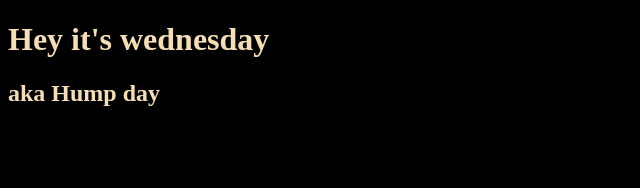
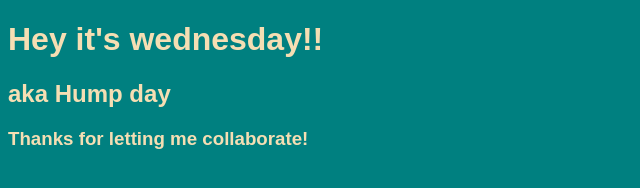
Before and after one commit to danjv1/https-github.com-danjv1-exercise1, a plain HTML site: page wednesday/index.html in a window 1280 px wide. Shown: the whole page, without its empty margins (0-640 px from the left). Drawn offline with Linux system fonts and the light colour scheme.

Commit message:
modified color and script.

```diff
--- a/wednesday/css/main.css
+++ b/wednesday/css/main.css
@@ -1,4 +1,5 @@
 body {
-    background-color: black;
+    background-color: teal;
     color: wheat;
+    font-family: sans-serif;
 }
--- a/wednesday/index.html
+++ b/wednesday/index.html
@@ -6,8 +6,9 @@
     <link rel="stylesheet" href="css/main.css" type="text/css">
 </head>
 <body>
-   <h1>Hey it's wednesday</h1>
+   <h1>Hey it's wednesday!!</h1>
    <h2>aka Hump day</h2>
+   <h3>Thanks for letting me collaborate!</h3>
 
 </body>
 </html>
```
Also changed, not shown: 2 other files.
